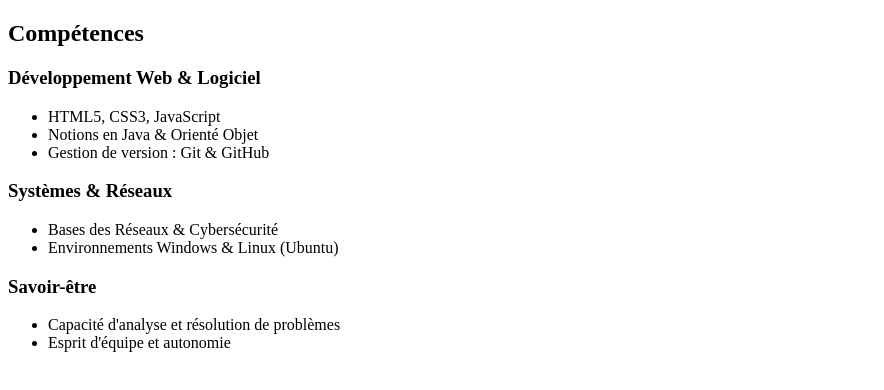
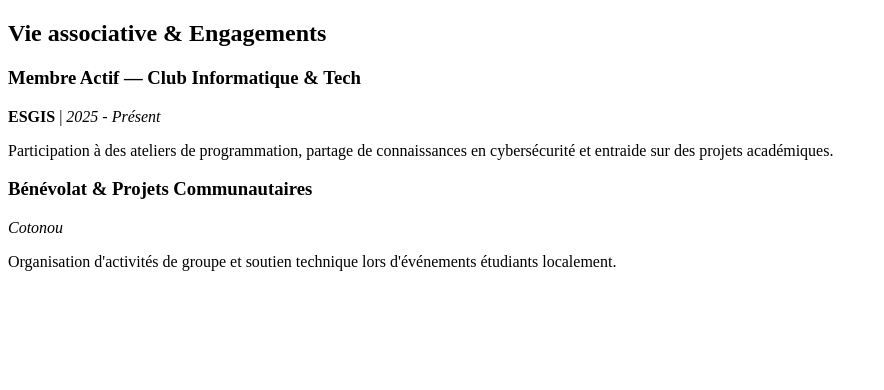
Before and after one commit to moudjibouchakour6-wq/mon-cv, a plain HTML site: page index.html in a window 1280 px wide. Shown: the whole page, without its empty margins (0-884 px from the left). Drawn offline with Linux system fonts and the light colour scheme.

Commit message:
sauvegarde avant fusion

```diff
--- a/index.html
+++ b/index.html
@@ -7,34 +7,22 @@
 </head>
 <body>
 
-<section class="competences-section">
-    <h2>Compétences</h2>
+<section class="associations-section">
+    <h2>Vie associative & Engagements</h2>
 
-    <div class="competence-group">
-        <h3>Développement Web & Logiciel</h3>
-        <ul>
-            <li>HTML5, CSS3, JavaScript</li>
-            <li>Notions en Java & Orienté Objet</li>
-            <li>Gestion de version : Git & GitHub</li>
-        </ul>
+    <div class="association-item">
+        <h3>Membre Actif — Club Informatique & Tech</h3>
+        <p class="role-details"><strong>ESGIS</strong> | <em>2025 - Présent</em></p>
+        <p>Participation à des ateliers de programmation, partage de connaissances en cybersécurité et entraide sur des projets académiques.</p>
     </div>
 
-    <div class="competence-group">
-        <h3>Systèmes & Réseaux</h3>
-        <ul>
-            <li>Bases des Réseaux & Cybersécurité</li>
-            <li>Environnements Windows & Linux (Ubuntu)</li>
-        </ul>
-    </div>
-
-    <div class="competence-group">
-        <h3>Savoir-être</h3>
-        <ul>
-            <li>Capacité d'analyse et résolution de problèmes</li>
-            <li>Esprit d'équipe et autonomie</li>
-        </ul>
+    <div class="association-item">
+        <h3>Bénévolat & Projets Communautaires</h3>
+        <p class="role-details"><em>Cotonou</em></p>
+        <p>Organisation d'activités de groupe et soutien technique lors d'événements étudiants localement.</p>
     </div>
 </section>
 
+
 </body>
 </html>
```
